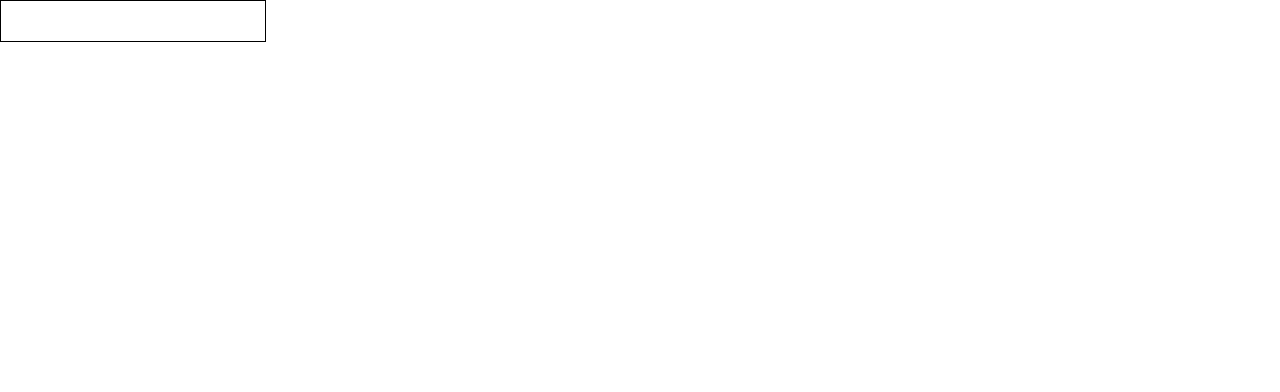
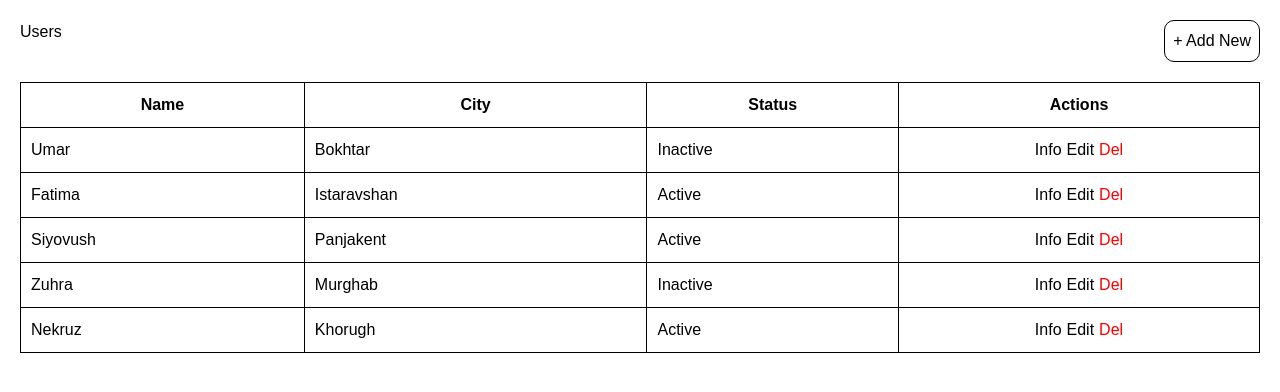
Before and after one commit to jumazodabahodur/REACT.1, a React (Vite) app in the folder my-app/: page / in a window 1280 px wide. Shown: the top 392 px of the page. Built offline with nearby package versions, Linux system fonts and the light colour scheme.

Commit message:
12.03.2026

```diff
--- a/my-app/src/App.jsx
+++ b/my-app/src/App.jsx
@@ -1,15 +1,122 @@
-import { useState } from "react"
+import React, { useState } from "react";
 
-const App = () => {
-  const [str, setStr] = useState("")
+function App() {
+const [data, setData] = useState([
+  { id: 1, name: "Umar", city: "Bokhtar", status: false, phone: "+992911111111" },
+  { id: 2, name: "Fatima", city: "Istaravshan", status: true, phone: "+992922222222" },
+  { id: 3, name: "Siyovush", city: "Panjakent", status: true, phone: "+992933333333" },
+  { id: 4, name: "Zuhra", city: "Murghab", status: false, phone: "+992944444444" },
+  { id: 5, name: "Nekruz", city: "Khorugh", status: true, phone: "+992955555555" },
+]);
+
+  const [isFormOpen, setIsFormOpen] = useState(false);
+  const [isInfoOpen, setIsInfoOpen] = useState(false);
+  const [selectedUser, setSelectedUser] = useState(null);
+
+  const [name, setName] = useState("");
+  const [city, setCity] = useState("");
+  const [phone, setPhone] = useState("");
+  const [status, setStatus] = useState(true);
+  const [editId, setEditId] = useState(null);
+
+  const openForm = (user = null) => {
+    if (user) {
+      setEditId(user.id);
+      setName(user.name);
+      setCity(user.city);
+      setPhone(user.phone);
+      setStatus(user.status);
+    } else {
+      setEditId(null);
+      setName(""); setCity(""); setPhone(""); setStatus(true);
+    }
+    setIsFormOpen(true);
+  };
+
+  const saveUser = (e) => {
+    e.preventDefault();
+    const userObj = { id: editId || Date.now(), name, city, phone, status };
+    if (editId) {
+      setData(data.map(u => u.id === editId ? userObj : u));
+    } else {
+      setData([...data, userObj]);
+    }
+    setIsFormOpen(false);
+  };
+
+  const commonBorderStyle = {
+    border: "1px solid black",
+    borderRadius: "10px",
+    padding: "8px"
+  };
 
   return (
-    <div>
-      <input  type="text" value={str} onChange={(e) => setStr(e.target.value)}  className="border border-black p-2 outline-none"
-      />
-      <h1> {str}</h1>
+    <div style={{ padding: "20px", fontFamily: "Arial, sans-serif" }}>
+      <div style={{ display: "flex", justifyContent: "space-between", marginBottom: "20px" }}>
+        <h1>Users</h1>
+        <button onClick={() => openForm()} style={{ ...commonBorderStyle, cursor: "pointer", background: "white" }}>
+          + Add New
+        </button>
+      </div>
+
+      <table style={{ width: "100%", borderCollapse: "collapse" }}>
+        <thead>
+          <tr>
+            <th style={{ border: "1px solid black", padding: "10px" }}>Name</th>
+            <th style={{ border: "1px solid black", padding: "10px" }}>City</th>
+            <th style={{ border: "1px solid black", padding: "10px" }}>Status</th>
+            <th style={{ border: "1px solid black", padding: "10px" }}>Actions</th>
+          </tr>
+        </thead>
+        <tbody>
+          {data.map(user => (
+            <tr key={user.id}>
+              <td style={{ border: "1px solid black", padding: "10px" }}>{user.name}</td>
+              <td style={{ border: "1px solid black", padding: "10px" }}>{user.city}</td>
+              <td style={{ border: "1px solid black", padding: "10px" }}>{user.status ? "Active" : "Inactive"}</td>
+              <td style={{ border: "1px solid black", padding: "10px", textAlign: "center" }}>
+                <button onClick={() => { setSelectedUser(user); setIsInfoOpen(true); }} style={{ marginRight: "5px" }}>Info</button>
+                <button onClick={() => openForm(user)} style={{ marginRight: "5px" }}>Edit</button>
+                <button onClick={() => setData(data.filter(u => u.id !== user.id))} style={{ color: "red" }}>Del</button>
+              </td>
+            </tr>
+          ))}
+        </tbody>
+      </table>
+
+      {isInfoOpen && selectedUser && (
+        <div style={{ position: "fixed", top: 0, left: 0, width: "100%", height: "100%", background: "rgba(0,0,0,0.5)", display: "flex", justifyContent: "center", alignItems: "center" }}>
+          <div style={{ background: "white", padding: "20px", border: "1px solid black", borderRadius: "10px", minWidth: "250px" }}>
+            <h3>User Info</h3>
+            <p>Name: {selectedUser.name}</p>
+            <p>City: {selectedUser.city}</p>
+            <p>Phone: {selectedUser.phone}</p>
+            <button onClick={() => setIsInfoOpen(false)} style={{ ...commonBorderStyle, width: "100%", cursor: "pointer" }}>Close</button>
+          </div>
+        </div>
+      )}
+
+
+      {isFormOpen && (
+        <div style={{ position: "fixed", top: 0, left: 0, width: "100%", height: "100%", background: "rgba(0,0,0,0.5)", display: "flex", justifyContent: "center", alignItems: "center" }}>
+          <form onSubmit={saveUser} style={{ background: "white", padding: "20px", border: "1px solid black", borderRadius: "10px", display: "flex", flexDirection: "column", gap: "10px", minWidth: "300px" }}>
+            <h3>{editId ? "Edit User" : "Add User"}</h3>
+            <input value={name} onChange={e => setName(e.target.value)} placeholder="Name" style={commonBorderStyle} required />
+            <input value={city} onChange={e => setCity(e.target.value)} placeholder="City" style={commonBorderStyle} required />
+            <input value={phone} onChange={e => setPhone(e.target.value)} placeholder="Phone" style={commonBorderStyle} required />
+            <select value={status} onChange={e => setStatus(e.target.value === "true")} style={commonBorderStyle}>
+              <option value="true">Active</option>
+              <option value="false">Inactive</option>
+            </select>
+            <div style={{ display: "flex", gap: "10px" }}>
+              <button type="submit" style={{ ...commonBorderStyle, flex: 1, background: "#eee", cursor: "pointer" }}>Save</button>
+              <button type="button" onClick={() => setIsFormOpen(false)} style={{ ...commonBorderStyle, flex: 1, background: "white", cursor: "pointer" }}>Cancel</button>
+            </div>
+          </form>
+        </div>
+      )}
     </div>
-  )
+  );
 }
 
-export default App
+export default App;
```
